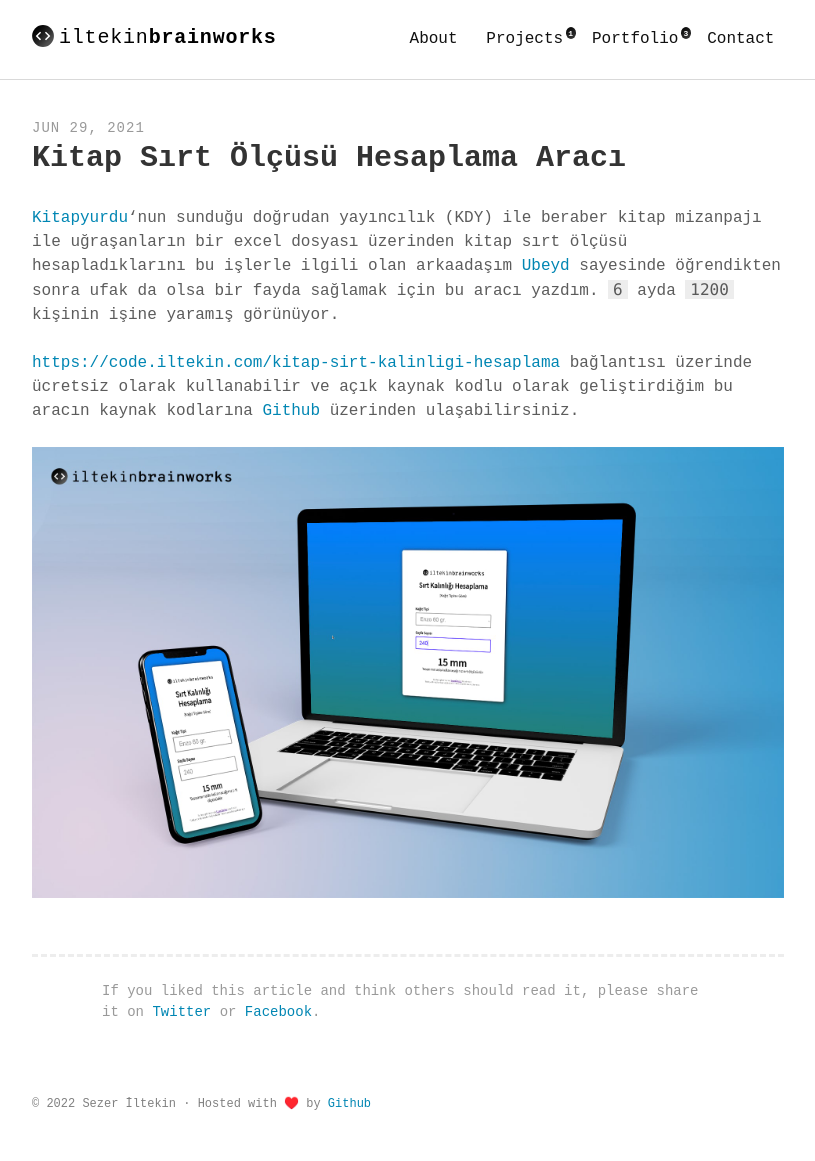
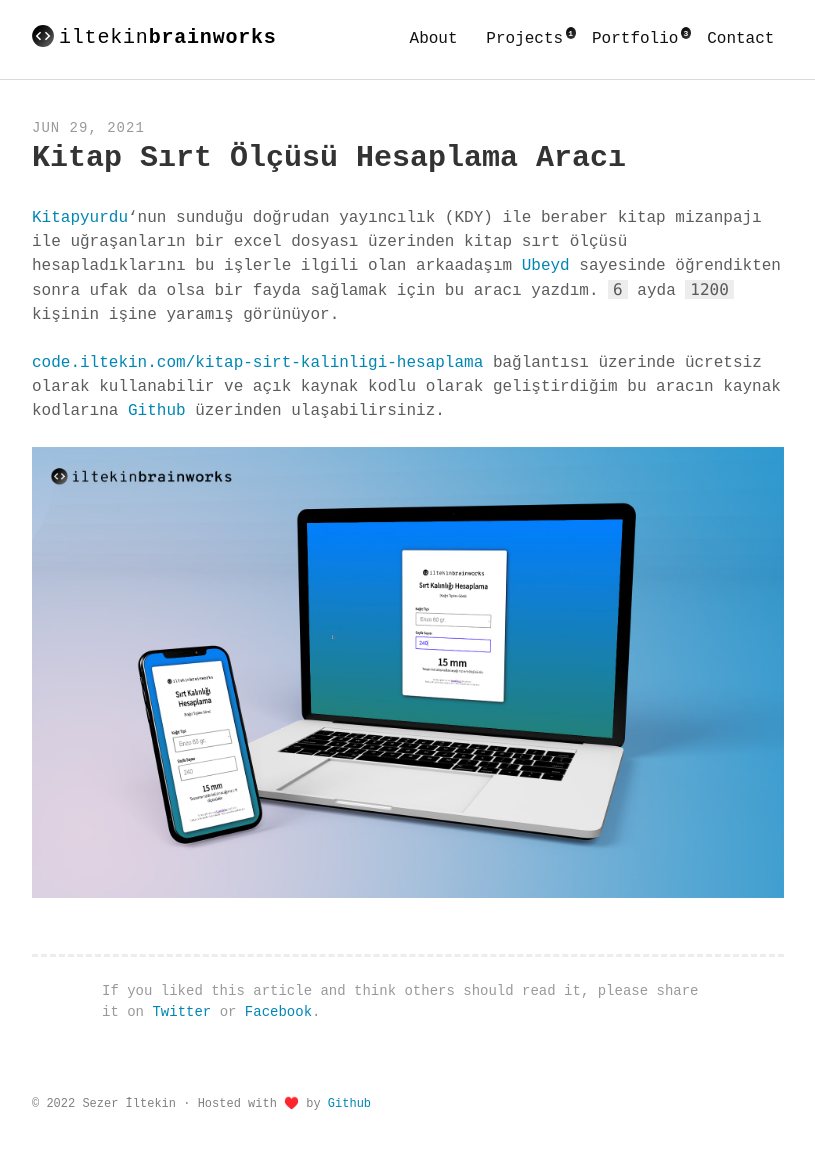
Before and after one commit to iltekin/iltekin.github.io, a Jekyll site: the page built from _projects/2021-06-29-kitap-sirt-olcusu-hesaplama-araci.md, in a window 1280 px wide. Shown: the whole page, without its empty margins (232-1047 px from the left). Built offline with Jekyll 4.4.1, drawn with Linux system fonts in a browser that asks for light colours; some web fonts are replaced; some of the changed lines change nothing that is shown.

Commit message:
broken link fixed

```diff
--- a/_projects/2021-06-29-kitap-sirt-olcusu-hesaplama-araci.md
+++ b/_projects/2021-06-29-kitap-sirt-olcusu-hesaplama-araci.md
@@ -9,6 +9,6 @@
 
 [Kitapyurdu](https://kitapyurdu.com)'nun sunduğu doğrudan yayıncılık (KDY) ile beraber kitap mizanpajı ile uğraşanların bir excel dosyası üzerinden kitap sırt ölçüsü hesapladıklarını bu işlerle ilgili olan arkaadaşım [Ubeyd](https://adamkarga.net) sayesinde öğrendikten sonra ufak da olsa bir fayda sağlamak için bu aracı yazdım. `6` ayda `1200` kişinin işine yaramış görünüyor.
 
-[https://code.iltekin.com/kitap-sirt-kalinligi-hesaplama]() bağlantısı üzerinde ücretsiz olarak kullanabilir ve açık kaynak kodlu olarak geliştirdiğim bu aracın kaynak kodlarına [Github](https://github.com/iltekin/book-spine-calculator) üzerinden ulaşabilirsiniz.
+[code.iltekin.com/kitap-sirt-kalinligi-hesaplama](https://code.iltekin.com/kitap-sirt-kalinligi-hesaplama) bağlantısı üzerinde ücretsiz olarak kullanabilir ve açık kaynak kodlu olarak geliştirdiğim bu aracın kaynak kodlarına [Github](https://github.com/iltekin/book-spine-calculator) üzerinden ulaşabilirsiniz.
 
 ![001](../images/001/001.jpg)
```
